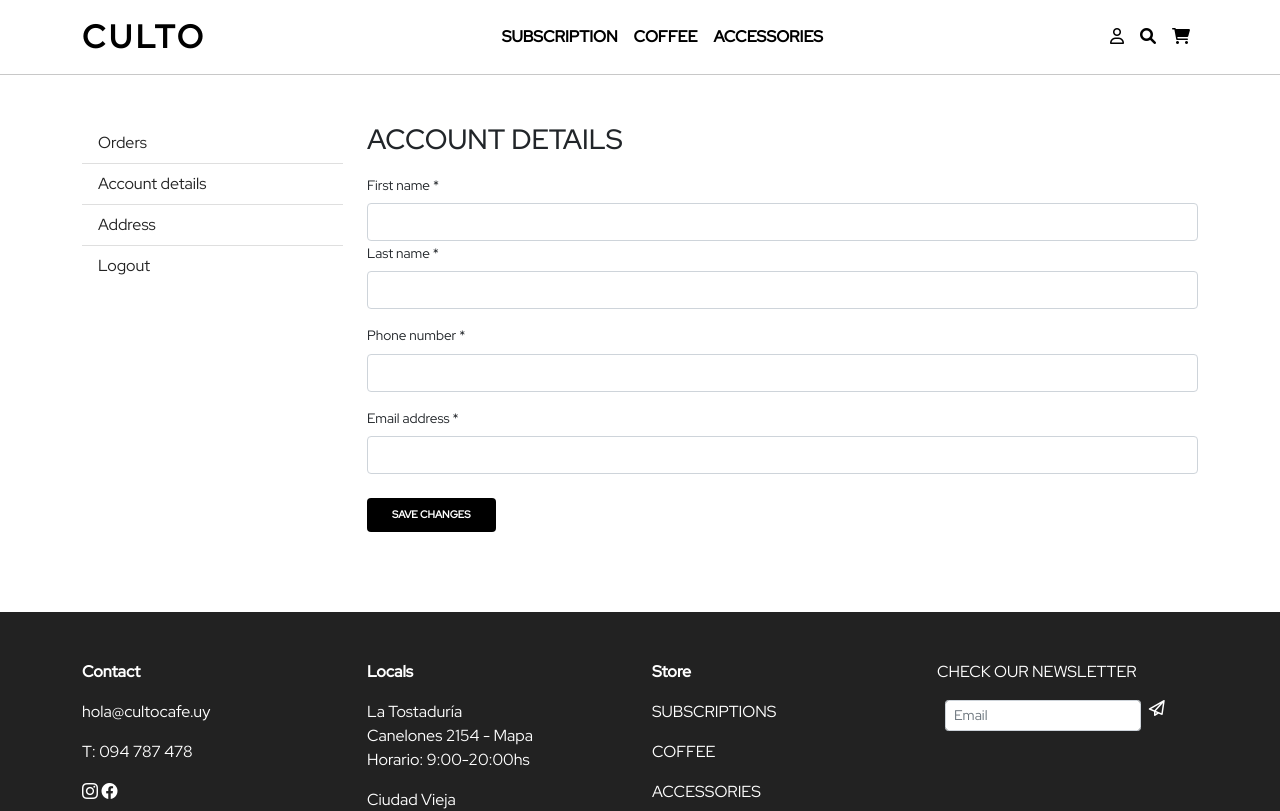
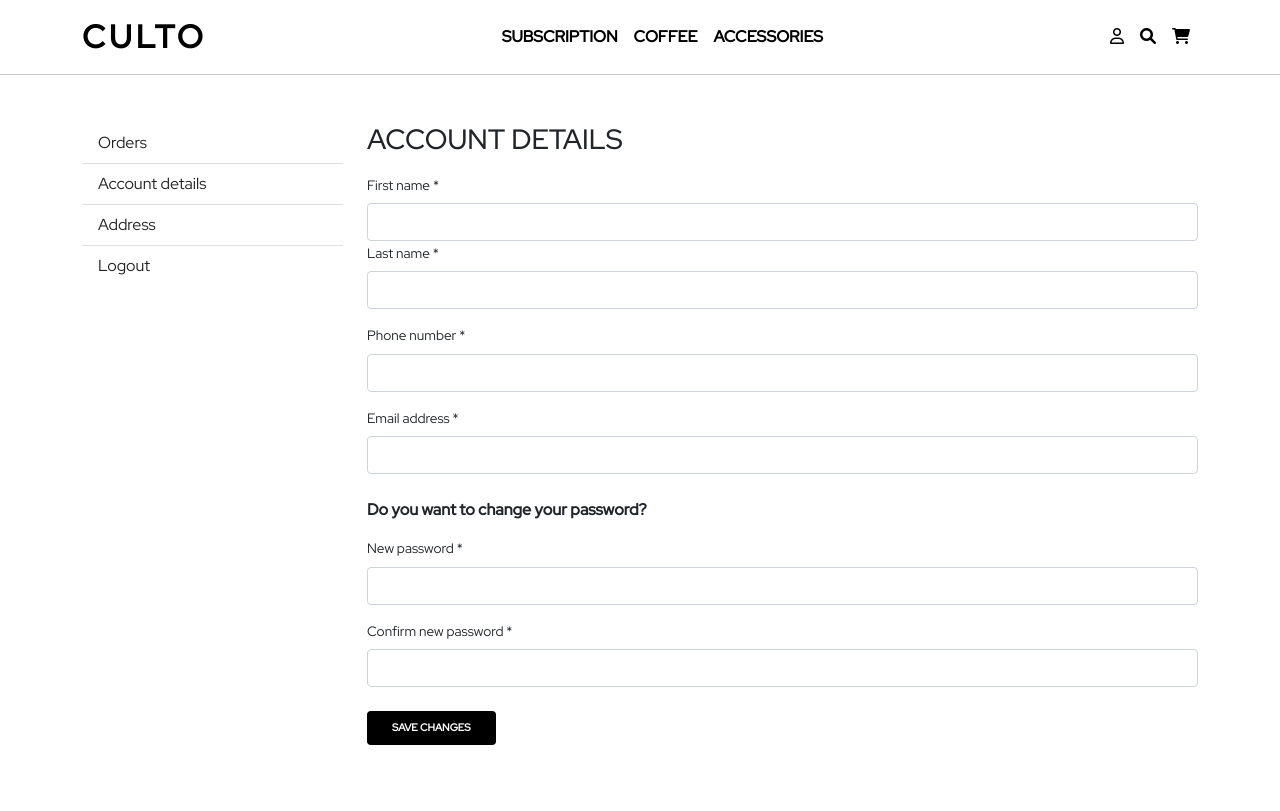
Before and after one commit to FelipeCabreraB/E-commerce-Front, a React (Create React App) app: page /my-account/account-details in a window 1280 px wide. Shown: the top 811 px of the page. Built offline with nearby package versions, Linux system fonts and the light colour scheme; no server answers.

Commit message:
arreglos de contraseña

```diff
--- a/src/pages/MyAccount/MyAccountAddress.jsx
+++ b/src/pages/MyAccount/MyAccountAddress.jsx
@@ -8,11 +8,9 @@ import { useSelector } from "react-redux";
 
 function MyAccountAdress() {
   const token = useSelector((state) => state.user.token);
-  const [user, setUser] = useState({});
   const [successMessage, setSuccessMessage] = useState("");
   const [errorMessage, setErrorMessage] = useState("");
   const params = useParams();
-  const [fullname, setFullname] = useState("");
   const [firstname, setFirstname] = useState("");
   const [lastname, setLastname] = useState("");
   const [email, setEmail] = useState("");
@@ -31,8 +29,6 @@ function MyAccountAdress() {
             },
           }
         );
-        setUser(response.data);
-        setFullname(response.data.firstname + response.data.lastname);
         setFirstname(response.data.firstname);
         setLastname(response.data.lastname);
         setEmail(response.data.email);
@@ -88,18 +84,34 @@ function MyAccountAdress() {
             <form className="mt-3" onSubmit={(ev) => handleUpdate(ev)}>
               <label
                 className="form-label"
-                htmlFor="fullname"
+                htmlFor="firstname"
                 style={{ fontSize: "0.85rem" }}
               >
-                Full name *
+                First name *
               </label>
               <input
                 className="form-control"
                 type="text"
-                id="fullname"
-                name="fullname"
-                value={firstname + " " + lastname}
-                onChange={(ev) => setFullname(ev.target.value)}
+                id="firstname"
+                name="firstname"
+                value={firstname}
+                onChange={(ev) => setFirstname(ev.target.value)}
+                required
+              />
+              <label
+                className="form-label"
+                htmlFor="lastname"
+                style={{ fontSize: "0.85rem" }}
+              >
+                Last name *
+              </label>
+              <input
+                className="form-control"
+                type="text"
+                id="lastname"
+                name="lastname"
+                value={lastname}
+                onChange={(ev) => setLastname(ev.target.value)}
                 required
               />
               <label
--- a/src/pages/MyAccount/MyAccountDetail.jsx
+++ b/src/pages/MyAccount/MyAccountDetail.jsx
@@ -8,7 +8,7 @@ import { useSelector } from "react-redux";
 
 function MyAccountDetail() {
   const token = useSelector((state) => state.user.token);
-  const [user, setUser] = useState({});
+
   const [successMessage, setSuccessMessage] = useState("");
   const [errorMessage, setErrorMessage] = useState("");
   const params = useParams();
@@ -16,6 +16,8 @@ function MyAccountDetail() {
   const [lastname, setLastname] = useState("");
   const [email, setEmail] = useState("");
   const [phone, setPhone] = useState("");
+  const [newPassword, setNewPassword] = useState("");
+  const [confirmPassword, setConfirmPassword] = useState("");
 
   useEffect(() => {
     const getUser = async () => {
@@ -29,7 +31,6 @@ function MyAccountDetail() {
             },
           }
         );
-        setUser(response.data);
         setFirstname(response.data.firstname);
         setLastname(response.data.lastname);
         setEmail(response.data.email);
@@ -44,6 +45,37 @@ function MyAccountDetail() {
   const handleUpdate = async (ev) => {
     ev.preventDefault();
     try {
+      if (newPassword !== "" && newPassword === confirmPassword) {
+        const response = await axios({
+          method: "patch",
+          url: `${process.env.REACT_APP_URL_BACKEND}/users`,
+          data: {
+            id: params.userId,
+            firstname,
+            lastname,
+            email,
+            phone,
+            newPassword,
+          },
+          headers: {
+            "Content-Type": "application/json",
+            Authorization: "Bearer " + token,
+          },
+        });
+        if (response.data.success) {
+          setSuccessMessage(response.data.success);
+          setErrorMessage("");
+        }
+        if (response.data.error) {
+          setErrorMessage(response.data.error);
+        }
+      } else if (
+        newPassword !== "" &&
+        confirmPassword !== "" &&
+        newPassword !== confirmPassword
+      ) {
+        setErrorMessage("Please verify that the two passwords match");
+      } else {
         const response = await axios({
           method: "patch",
           url: `${process.env.REACT_APP_URL_BACKEND}/users`,
@@ -59,12 +91,13 @@ function MyAccountDetail() {
             Authorization: "Bearer " + token,
           },
         });
-
         if (response.data.success) {
           setSuccessMessage(response.data.success);
+          setErrorMessage("");
         }
         if (response.data.error) {
           setErrorMessage(response.data.error);
+        }
       }
     } catch (error) {
       console.log(error);
@@ -150,6 +183,40 @@ function MyAccountDetail() {
                 onChange={(ev) => setEmail(ev.target.value)}
                 required
               />
+              <p className="mt-4 mb-0">
+                {" "}
+                <strong>Do you want to change your password?</strong>
+              </p>
+              <label
+                className="form-label mt-3"
+                htmlFor="newPassword"
+                style={{ fontSize: "0.85rem" }}
+              >
+                New password *
+              </label>
+              <input
+                className="form-control"
+                type="password"
+                id="newPassword"
+                name="newPassword"
+                value={newPassword}
+                onChange={(ev) => setNewPassword(ev.target.value)}
+              />
+              <label
+                className="form-label mt-3"
+                htmlFor="confirmPassword"
+                style={{ fontSize: "0.85rem" }}
+              >
+                Confirm new password *
+              </label>
+              <input
+                className="form-control"
+                type="password"
+                id="confirmPassword"
+                name="confirmPassword"
+                value={confirmPassword}
+                onChange={(ev) => setConfirmPassword(ev.target.value)}
+              />
 
               <button
                 type="submit"
```
Lines whose indentation alone changed are shown as unchanged.
